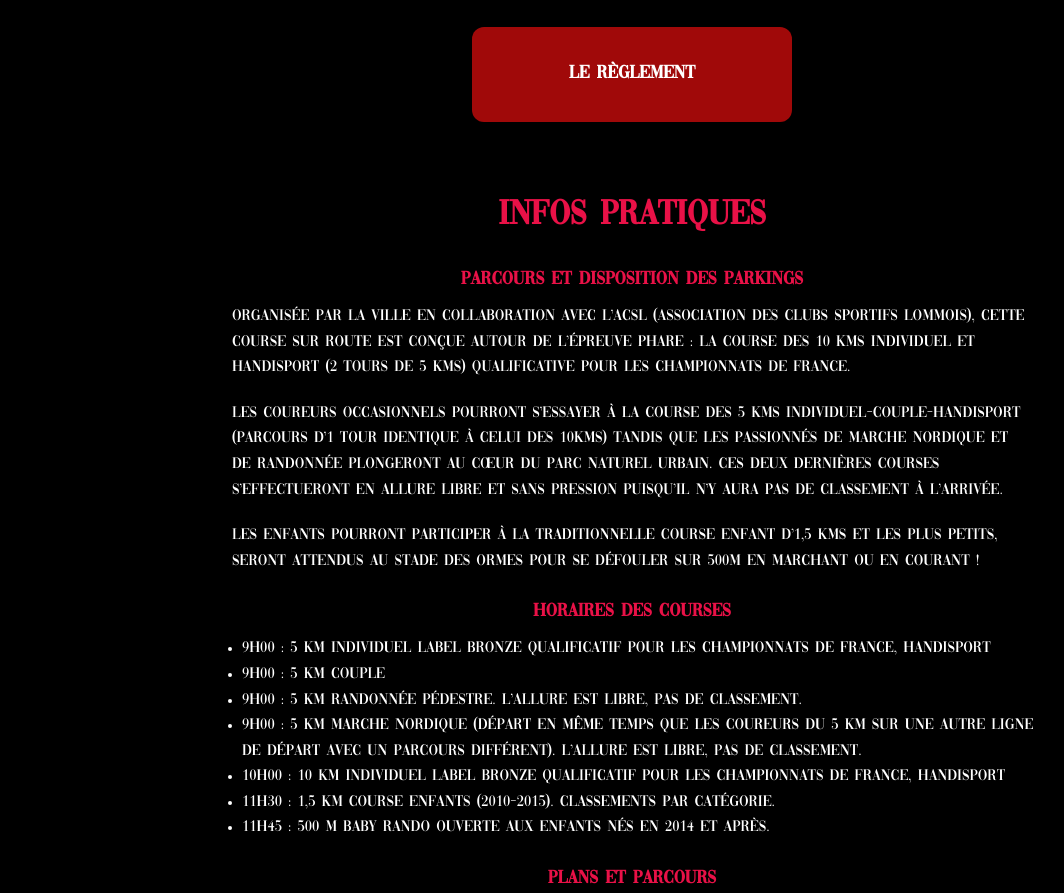
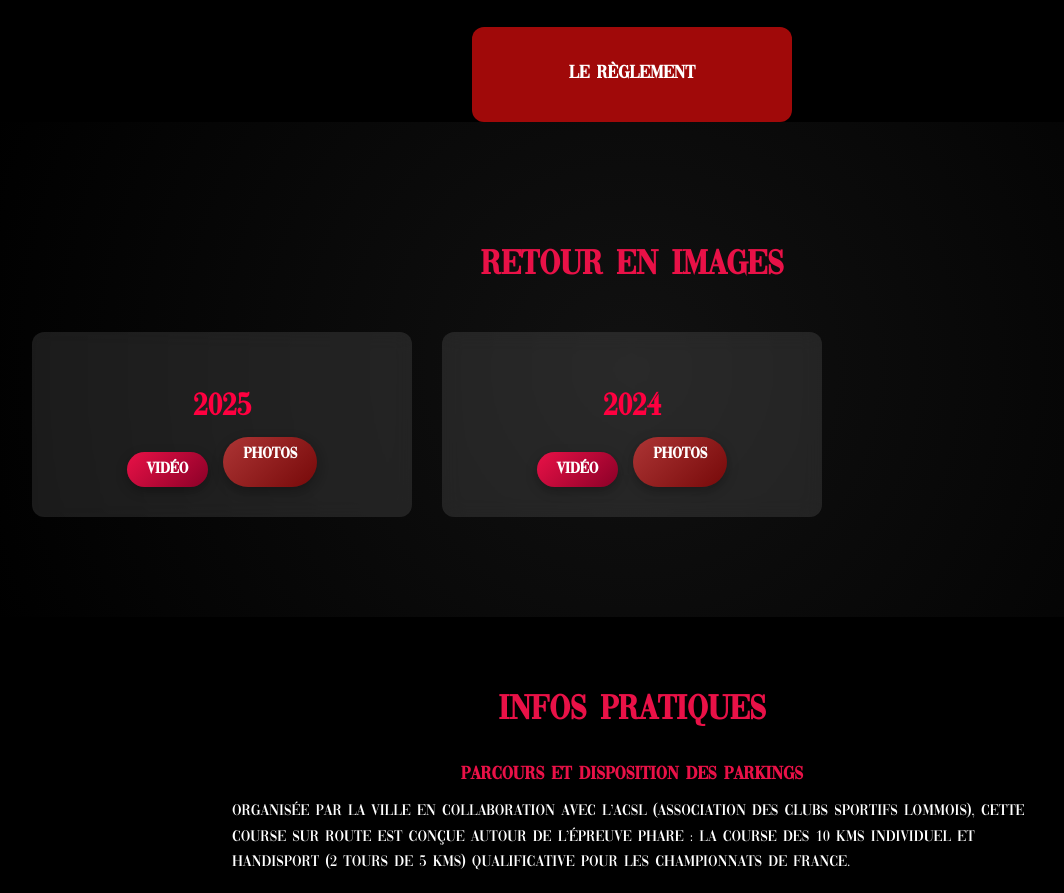
Before and after one commit to azz59/siteACSLGitHub, a plain HTML site: page course.html in a window 1280 px wide. Shown: the part 1684-2577 px from the top of the page, without its empty margins (8-1072 px from the left). Drawn offline with Linux system fonts and the light colour scheme.

Commit message:
retour en images

```diff
--- a/course.html
+++ b/course.html
@@ -175,6 +175,35 @@
 </section>
 
 
+<!-- =========================================================
+     🎬 SECTION RETOUR EN IMAGES
+     ========================================================= -->
+<section id="retourenimage" class="section retour-en-images">
+  <h2 class="section-title">Retour en Images</h2>
+
+  <div class="cards-container">
+    <!-- Exemple pour l'année 2025 -->
+    <div class="info-card">
+      <h3>2025</h3>
+      <div class="card-buttons">
+        <a href="videos/2025.mp4" target="_blank" class="video-link">Vidéo</a>
+        <a href="photos/2025/" target="_blank" class="photos-link">Photos</a>
+      </div>
+    </div>
+
+    <!-- Exemple pour l'année 2024 -->
+    <div class="info-card">
+      <h3>2024</h3>
+      <div class="card-buttons">
+        <a href="videos/2024.mp4" target="_blank" class="video-link">Vidéo</a>
+        <a href="photos/2024/" target="_blank" class="photos-link">Photos</a>
+      </div>
+    </div>
+
+    <!-- Ajoute d'autres années ici -->
+  </div>
+</section>
+
   <!-- =========================================================
        🏃‍♀️ SECTION INFOS PRATIQUES
        ========================================================= -->
--- a/style_course.css
+++ b/style_course.css
@@ -492,6 +492,105 @@ a.lien-card:hover {
 }
 
 
+
+/* Section Retour en images */
+.section.retour-en-images {
+  padding: 100px 20px;
+  background: radial-gradient(circle at center, #111 0%, #000 100%);
+  text-align: center;
+}
+
+.section.retour-en-images .section-title {
+  font-size: 2.2rem;
+  font-weight: bold;
+  color: #e91147;
+  margin-bottom: 50px;
+}
+
+/* Cartes par année */
+.section.retour-en-images .cards-container {
+  display: grid;
+  grid-template-columns: repeat(3, 1fr);
+  gap: 30px;
+  max-width: 1200px;
+  margin: 0 auto;
+}
+
+.section.retour-en-images .info-card {
+  background: rgba(255, 255, 255, 0.1);
+  border-radius: 12px;
+  padding: 30px 20px;
+  color: white;
+  backdrop-filter: blur(10px);
+  transition: transform 0.3s ease, background 0.3s ease;
+}
+
+.section.retour-en-images .info-card:hover {
+  transform: translateY(-5px);
+  background: rgba(255, 255, 255, 0.2);
+}
+
+.section.retour-en-images .info-card h3 {
+  font-size: 2rem;
+  color: #ff0040;
+  margin-bottom: 15px;
+}
+
+/* Boutons Vidéo et Photos */
+.card-buttons {
+  display: flex;
+  justify-content: center;
+  gap: 15px;
+}
+
+.video-link,
+.photos-link {
+  display: inline-block;
+  padding: 10px 20px;
+  border-radius: 25px;
+  color: #fff;
+  font-weight: bold;
+  text-decoration: none;
+  box-shadow: 0 4px 12px rgba(0,0,0,0.3);
+  transition: all 0.3s ease;
+}
+
+.video-link {
+  background: linear-gradient(135deg, #00b894, #009f6b);
+}
+
+.video-link:hover {
+  background: linear-gradient(135deg, #00d19b, #00b894);
+  transform: translateY(-3px);
+  box-shadow: 0 6px 16px rgba(0,0,0,0.4);
+}
+
+.photos-link {
+  background: linear-gradient(135deg, #ad3535, #760909);
+}
+
+.photos-link:hover {
+  background: linear-gradient(135deg, #c93535, #bd1818);
+  transform: translateY(-3px);
+  box-shadow: 0 6px 16px rgba(0,0,0,0.4);
+}
+
+/* Responsive */
+@media (max-width: 900px) {
+  .section.retour-en-images .cards-container {
+    grid-template-columns: repeat(2, 1fr);
+    gap: 20px;
+  }
+}
+
+@media (max-width: 600px) {
+  .section.retour-en-images .cards-container {
+    grid-template-columns: 1fr;
+    gap: 15px;
+  }
+}
+
+
 /* =========================================================
    🏃‍♀️ SECTION INFOS PRATIQUES - version sans cartes
    ========================================================= */
```
